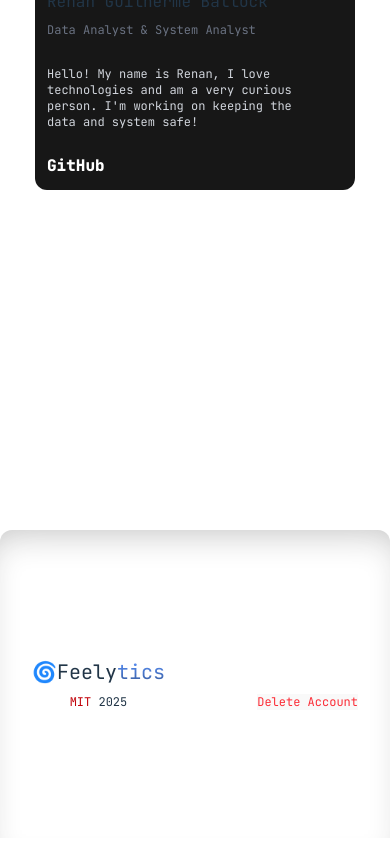
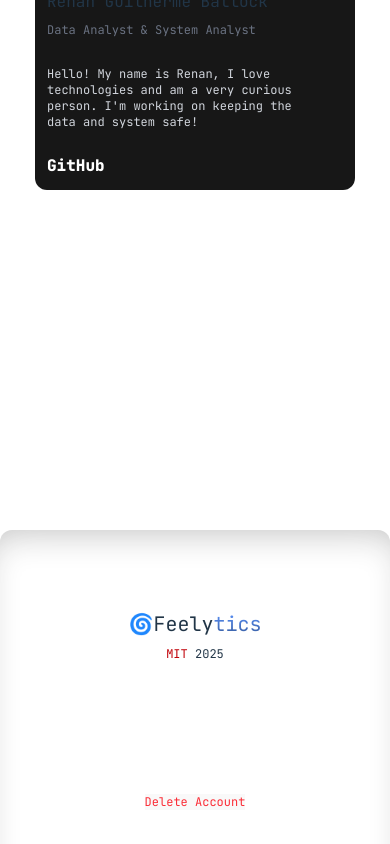
Before and after one commit to gabrielEFagundes/Feelytics, a Vue app: page / in a window 390 px wide. Shown: the part 2807-3651 px from the top of the page. Built offline with nearby package versions, Linux system fonts and the light colour scheme; no server answers; what vuefire would draw is missing.

Commit message:
:lipstick: feat: Togglable menu and better resposivity on footer

```diff
--- a/src/components/Footer.vue
+++ b/src/components/Footer.vue
@@ -25,7 +25,7 @@
 </script>
 
 <template>
-    <div class="boxShadow rounded-t-xl flex justify-between items-center py-[5rem] px-[2rem] md:px-[10rem] lg:px-[10rem]">
+    <div class="boxShadow rounded-t-xl flex flex-col gap-[3rem] justify-between items-center py-[5rem] px-[2rem] md:px-[10rem] md:flex-row lg:px-[10rem] lg:flex-row">
         <div class="text-center">
             <h3 class="lg:text-4xl text-xl">🌀Feely<span class="logoColor">tics</span></h3>
             <sub class="hidden lg:inline"><span class="text-red-700">MIT</span> 2025 - Please give us some credit!</sub>
--- a/src/widgets/ToggleMenu.vue
+++ b/src/widgets/ToggleMenu.vue
@@ -3,6 +3,14 @@
         document.getElementById('menu')
             .classList.toggle('showing');
     }
+
+    document.addEventListener('click', function(event){
+        const menu = document.getElementById('menu');
+        const button = event.target;
+        if(!menu.contains(event.target) && button.textContent !== '+'){
+            menu.classList.remove('showing');
+        }
+    });
 </script>
 
 <template>
```
